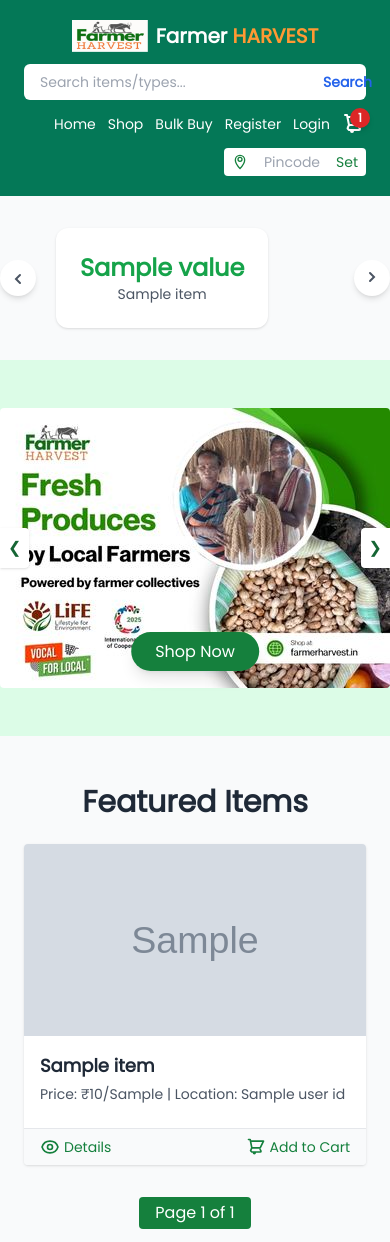
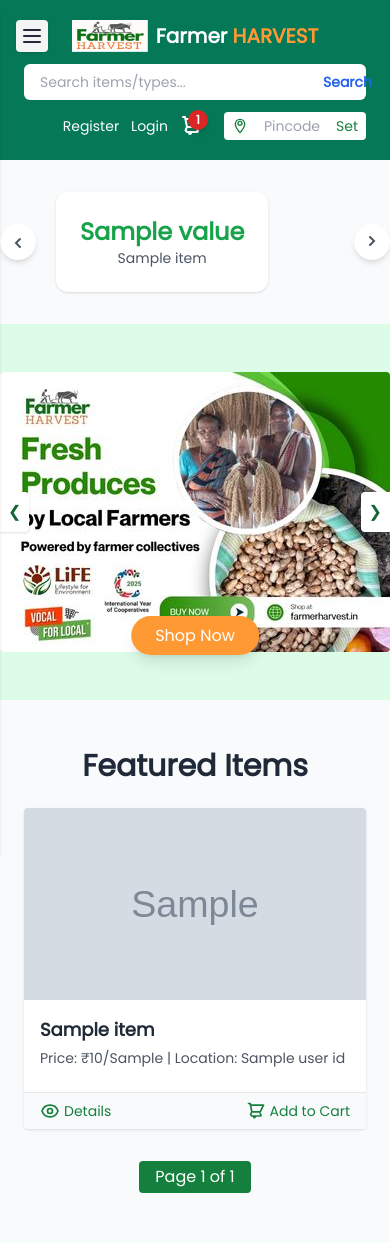
Before and after one commit to jeet760/OMS, a Django app: template omsproject/omsapp/templates/featured-product.html in a window 390 px wide. Shown: the top 1242 px of the page. Run offline with Django 5.2, Linux system fonts and the light colour scheme; the template is opened without the code that fills it: most values are stand-ins (such as "Sample title", 1, 10 or a date in 2020); grey boxes marked "Sample" are stand-in pictures; some libraries are stand-ins or nearby versions.

Commit message:
hamburger_dashboard_customer_item_photoclick_07082025

```diff
--- a/omsproject/omsapp/templates/featured-product.html
+++ b/omsproject/omsapp/templates/featured-product.html
@@ -7,7 +7,7 @@
 
   <div class="grid md:grid-cols-3 gap-6">
     {% for item in featureItems_page_obj %}
-    <div class="bg-white shadow rounded overflow-hidden flex flex-col {% if item.itemInStock == False %}opacity-50 pointer-events-none{% endif %}">
+    <div data-item="{{item.itemID}}" class="itemDiv bg-white shadow rounded overflow-hidden flex flex-col cursor-pointer {% if item.itemInStock == False %}opacity-50 pointer-events-none{% endif %}">
 
       <!-- Item Image -->
       <img src="{{ item.itemImg.url }}" alt="{{ item.itemName }}" class="w-full h-48 object-cover">
@@ -68,4 +68,12 @@
     {% endif %}
   </div>
 </div>
+<script>
+  document.querySelectorAll('.itemDiv').forEach(function(item) {
+      item.addEventListener('click', function(event) {
+        const url = "{% url 'shopdetails' 0 %}".replace("0", this.dataset.item);
+        window.location.href=url;
+      });
+  });
+</script>
 {% endblock %}
--- a/omsproject/omsapp/templates/header.html
+++ b/omsproject/omsapp/templates/header.html
@@ -9,6 +9,15 @@
         <span class="text-xl font-semibold whitespace-nowrap">Farmer <span class="text-[#FF9933]">HARVEST</span></span>
       </a>
     </div>
+    <button id="menu-toggle"
+      class="fixed top-2 left-4 z-50 p-1 md:hidden bg-gray-100 rounded shadow">
+      <!-- Icon (e.g., 3 lines) -->
+      <svg class="w-6 h-6 text-gray-800" fill="none" stroke="currentColor" stroke-width="2"
+          viewBox="0 0 24 24" xmlns="http://www.w3.org/2000/svg">
+        <path stroke-linecap="round" stroke-linejoin="round"
+              d="M4 6h16M4 12h16M4 18h16"></path>
+      </svg>
+    </button>
 
     <!-- Search Bar (now well positioned) -->
     <div class="w-full md:w-auto">
@@ -23,12 +32,13 @@
         </button>
       </form>
     </div>
-
     <!-- Navigation and Auth/Cart -->
     <nav class="flex flex-wrap items-center justify-end gap-3 text-sm w-full md:w-auto">
-      <a href="/" class="hover:underline">Home</a>
-      <a href="/shop" class="hover:underline">Shop</a>
-      <a href="/bulk-buy" class="hover:underline">Bulk Buy</a>
+      <div class="hidden md:flex space-x-4 items-center">
+        <a href="/" class="hover:underline">Home</a>
+        <a href="/shop" class="hover:underline">Shop</a>
+        <a href="/bulk-buy" class="hover:underline">Bulk Buy</a>
+      </div>
 
       {% if request.user.is_authenticated %}
         <div x-data="{ open: false }" class="relative">
@@ -125,7 +135,58 @@
           title="Enter 6-digit pincode" />
         <button type="submit" class="ml-1 text-green-700 hover:text-green-800 font-medium">Set</button>
       </form>
+      <!-- Hamburger Button -->
     </nav>
+
+    <!-- Slide-in Mobile Menu -->
+    <div id="mobile-menu" class="fixed top-0 left-0 w-64 h-full bg-[#047857] shadow transform -translate-x-full transition-transform duration-300 ease-in-out z-50 md:hidden">
+      <!-- Close Button -->
+      <div class="flex justify-end p-4">
+        <button id="menu-close" class="text-gray-800">
+          <!-- X Icon -->
+          <svg class="w-6 h-6" fill="none" stroke="currentColor" stroke-width="2"
+              viewBox="0 0 24 24">
+            <path stroke-linecap="round" stroke-linejoin="round"
+                  d="M6 18L18 6M6 6l12 12"/>
+          </svg>
+        </button>
+      </div>
+      <!-- Mobile Menu Content -->
+      <ul class="p-4 space-y-4">
+        <span class="border-b border-gray-700 text-xl font-semibold whitespace-nowrap">Farmer <span class="text-[#FF9933]">HARVEST</span></span>
+        <li><a href="/" class="block text-white">Home</a></li>
+        <li><a href="/shop" class="block text-white">Shop</a></li>
+        <li><a href="/bulk-buy" class="block text-white">Bulk Buy</a></li>
+      </ul>
+    </div>
+     <!-- Gray Overlay -->
+    <div id="overlay" class="fixed inset-0 bg-black bg-opacity-50 z-40 hidden md:hidden"></div>
+
+
   </div>
-<!-- </header> -->
+  <!-- </header> -->
+  <script>
+    const toggleBtn = document.getElementById('menu-toggle');
+    const closeBtn = document.getElementById('menu-close');
+    const mobileMenu = document.getElementById('mobile-menu');
+    const overlay = document.getElementById('overlay');
+
+    toggleBtn.addEventListener('click', () => {
+      mobileMenu.classList.remove('-translate-x-full');
+      overlay.classList.remove('hidden');
+    });
+
+    closeBtn.addEventListener('click', () => {
+      mobileMenu.classList.add('-translate-x-full');
+      overlay.classList.add('hidden');
+    });
+
+    // Optional: clicking on overlay also closes menu
+    overlay.addEventListener('click', () => {
+      mobileMenu.classList.add('-translate-x-full');
+      overlay.classList.add('hidden');
+    });
+  </script>
+
+
 {% endblock %}
--- a/omsproject/omsapp/templates/index.html
+++ b/omsproject/omsapp/templates/index.html
@@ -43,7 +43,7 @@
     {% block bulk_buy_responses %}{% endblock %}
   </main>
  <!-- Footer -->
-  <footer class="bg-green-800 text-white py-6 mt-10">
+  <footer class="text-white py-6 mt-10" style="background-color: #047857;">
     {% if request.user.is_authenticated == False or request.path == '/' %}
       {% include 'footer.html' %}
     {% else %}
--- a/omsproject/omsapp/templates/landing.html
+++ b/omsproject/omsapp/templates/landing.html
@@ -57,7 +57,7 @@
         }"
         x-init="setInterval(() => {
           activeSlide = (activeSlide + 1) % slides.length
-        }, 4000);
+        }, 5000);
           window.addEventListener('resize', () => {
             isMobile = window.innerWidth < 768;
         });"> <!-- Auto change every 4 seconds -->
@@ -88,8 +88,8 @@
         </button>
 
         <!-- Floating CTA Button -->
-        <div class="absolute bottom-6 left-1/2 transform -translate-x-1/2 z-10">
-          <a href="/shop" class="bg-green-700 text-white px-6 py-2 rounded-full shadow-lg hover:bg-green-800 transition">
+        <div class="absolute bottom-1 left-1/2 transform -translate-x-1/2 z-10">
+          <a href="/shop" class="bg-[#FF9933] text-white px-6 py-2 rounded-full shadow-lg hover:bg-green-800 transition">
             Shop Now
           </a>
         </div>
--- a/omsproject/omsapp/views.py
+++ b/omsproject/omsapp/views.py
@@ -2585,7 +2585,7 @@ def fpo_customers(request):
     fpo_id = request.user.pk
     qs_so_customers = SubOrder.objects.filter(vendorID_id=fpo_id)
     total_customers = qs_so_customers.values('customerID_id').distinct().count()
-    total_schools = qs_so_customers.filter(customerID_id__userType='3').distinct().count()
+    total_schools = qs_so_customers.values('customerID_id').filter(customerID_id__userType='3').distinct().count()
     total_others = total_customers - total_schools
     tab_so_customers = qs_so_customers.filter(orderStatus='Delivered').values('customerID','customerID_id__last_name','customerID_id__userType','customerID_id__phone').annotate(total_orders=Count('suborderID', distinct=True),order_amount=Sum('orderdetails__itemPricewithGST'))
     cust_contxt = {
```
Also changed, not shown: omsproject/omsapp/templates/shop.html (+8 -2 lines).
